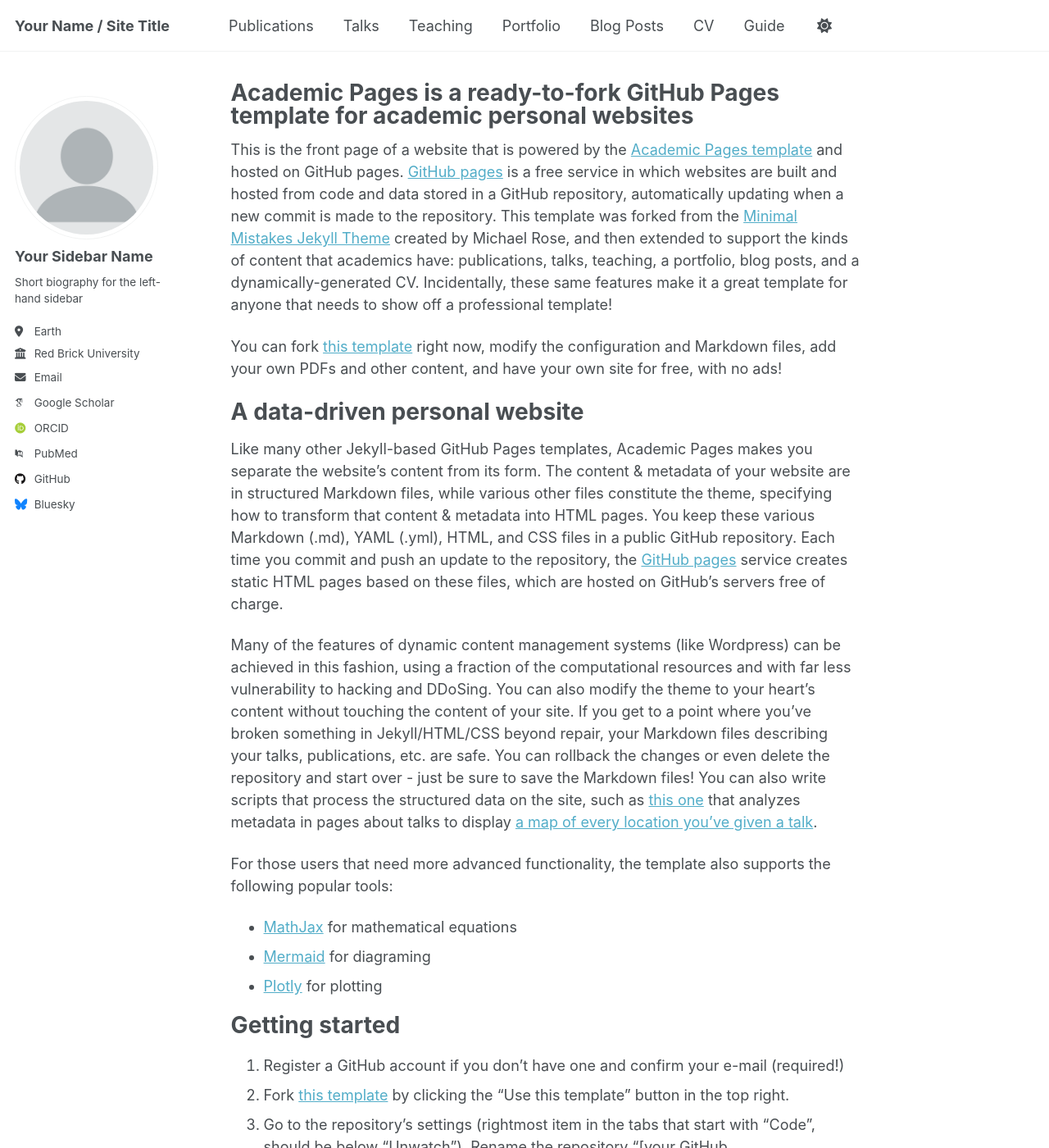
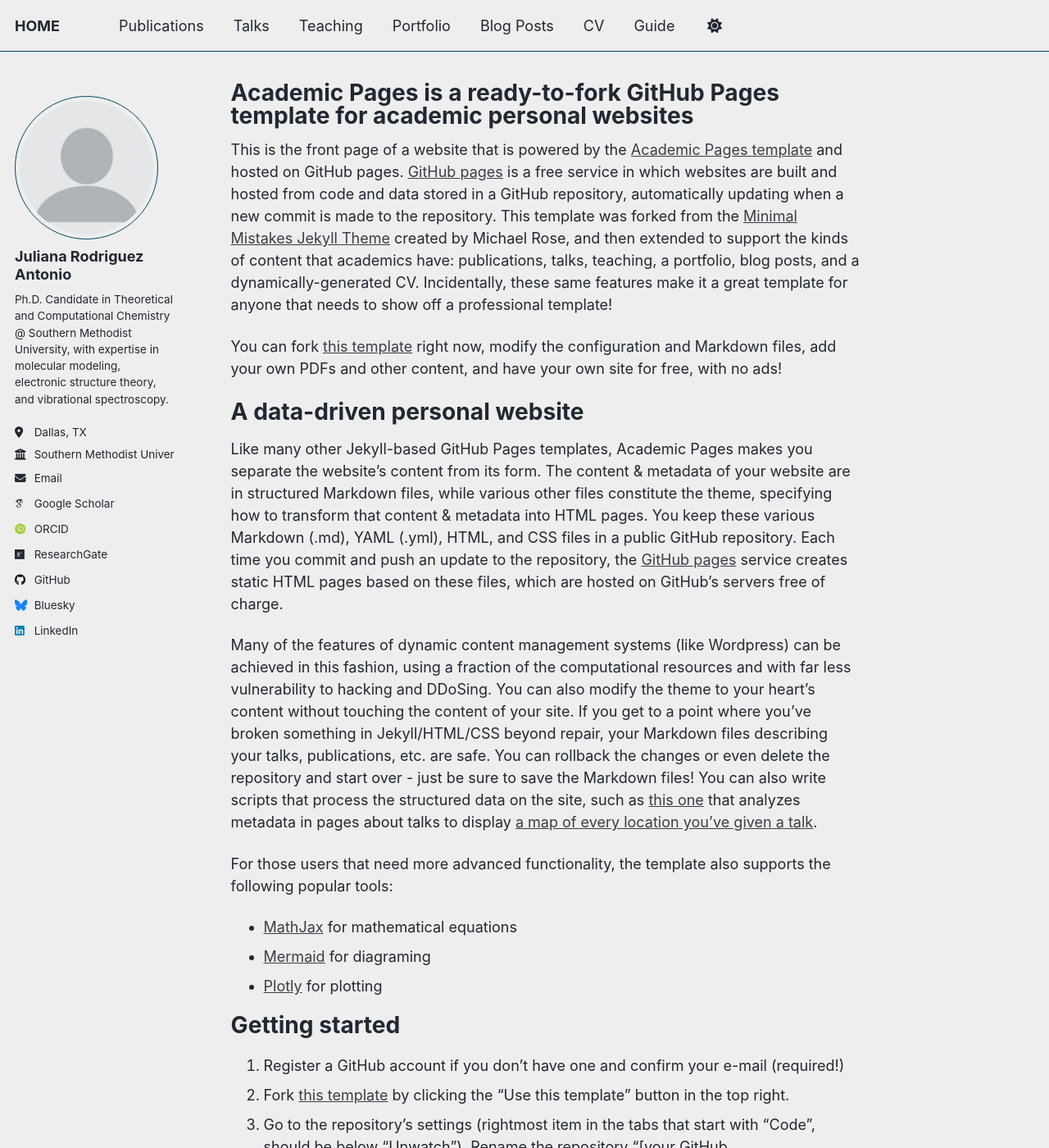
Before and after one commit to jantoniosantiz/jrodriguezantonio.github.io, a Jekyll site: the page built from _pages/about.md, in a window 1280 px wide and 1400 px high. Shown: the whole window at 82% size. Built offline with Jekyll 4.4.1, drawn with Linux system fonts in a browser that asks for light colours; some web fonts are replaced; a script that is not in the unit is left out; some of the changed text lies outside the part shown.

Commit message:
Update _config.yml

```diff
--- a/_config.yml
+++ b/_config.yml
@@ -8,14 +8,14 @@
 
 # Basic Site Settings
 locale                   : "en-US"
-site_theme               : "default" # Currently available options are "default", "air"
-title                    : "Your Name / Site Title"
+site_theme               : "air" # Currently available options are "default", "air"
+title                    : "HOME"
 title_separator          : "-"
-name                     : &name "Your Name"
-description              : &description "personal description"
-url                      : https://academicpages.github.io # the base hostname & protocol for your site e.g. "https://[your GitHub username].github.io" or if you already have some other page hosted on Github then use "https://[your GitHub username].github.io/[Your Repo Name]"
+name                     : &name "Juliana Rodriguez Antonio"
+description              : &description "Ph.D Candidate in Theoretical and Computational Chemistry"
+url                      : https://jrodriguezantonio.github.io # the base hostname & protocol for your site e.g. "https://[your GitHub username].github.io" or if you already have some other page hosted on Github then use "https://[your GitHub username].github.io/[Your Repo Name]"
 baseurl                  : "" # the subpath of your site, e.g. "/blog"
-repository               : "academicpages/academicpages.github.io"
+repository               : "jantoniosantiz/jrodriguezantonio.github.io"
 
 # Site Author - The following control what appear as part of the author content on the side bar.
 #               If a field is blank the icon and link will not appear, otherwise it will be shown.
@@ -23,37 +23,37 @@
 author:
   # Biographic information
   avatar           : "profile.png"
-  name             : "Your Sidebar Name"
+  name             : "Juliana Rodriguez Antonio"
   pronouns         : # example: "she/her"
-  bio              : "Short biography for the left-hand sidebar"
-  location         : "Earth"
-  employer         : "Red Brick University"
+  bio              : "Ph.D. Candidate in Theoretical and Computational Chemistry @ Southern Methodist University, with expertise in molecular modeling, electronic structure theory, and vibrational spectroscopy. "
+  location         : "Dallas, TX"
+  employer         : "Southern Methodist University"
   uri              : # URL
-  email            : "none@example.org"
+  email            : "jrodriguezantonio2@gmail.com"
 
   # Academic websites
   academia         : # URL
   arxiv            : # URL - Update with the correct link to your profile
-  googlescholar    : "https://scholar.google.com/citations?user=PS_CX0AAAAAJ"
+  googlescholar    : "https://scholar.google.com/citations?user=wlLDhbMAAAAJ&hl=en"
   inspire-hep      : # URL
   impactstory      : # URL
-  orcid            : "http://orcid.org/yourorcidurl"
+  orcid            : "https://orcid.org/0000-0002-0358-9274"
   semantic         : # URL
-  pubmed           : "https://www.ncbi.nlm.nih.gov/pubmed/?term=john+snow"
-  researchgate     : # URL
+  pubmed           : #URL
+  researchgate     : "https://www.researchgate.net/profile/Juliana-Antonio-2?ev=hdr_xprf"
   scopus           : # URL
 
   # Repositories and software development
   bitbucket        : # Username - Update with your username on the site
   codepen          : # Username
   dribbble         : # Username
-  github           : "academicpages"
+  github           : "jantoniosantiz"
   kaggle           : # Username
   stackoverflow    : # User number or user number and name (i.e., use "1" or "1/jeff-atwood")
 
   # Social media
   artstation       : # Username
-  bluesky          : "bsky.app" # Replace this with you Bluesky username
+  bluesky          : "jantoniosantiz" # Replace this with you Bluesky username
   facebook         : # Username
   flickr           : # Username
   foursquare       : # Username
@@ -62,7 +62,7 @@
   keybase          : # Username
   instagram        : # Username
   lastfm           : # Username
-  linkedin         : # Username
+  linkedin         : "jrodriguezantonio"
   mastodon         : # URL
   medium           : # URL
   pinterest        : # Username
```
